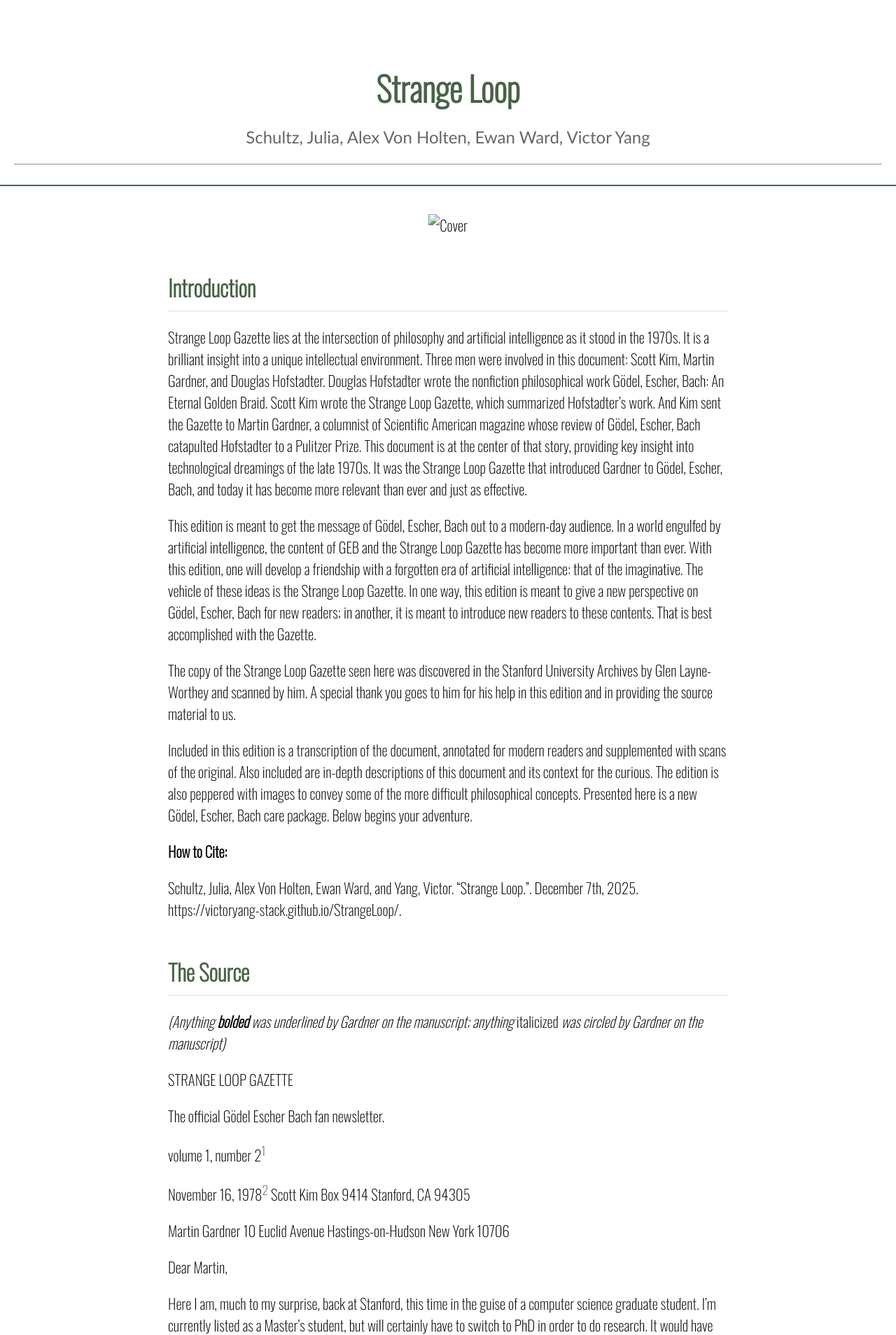
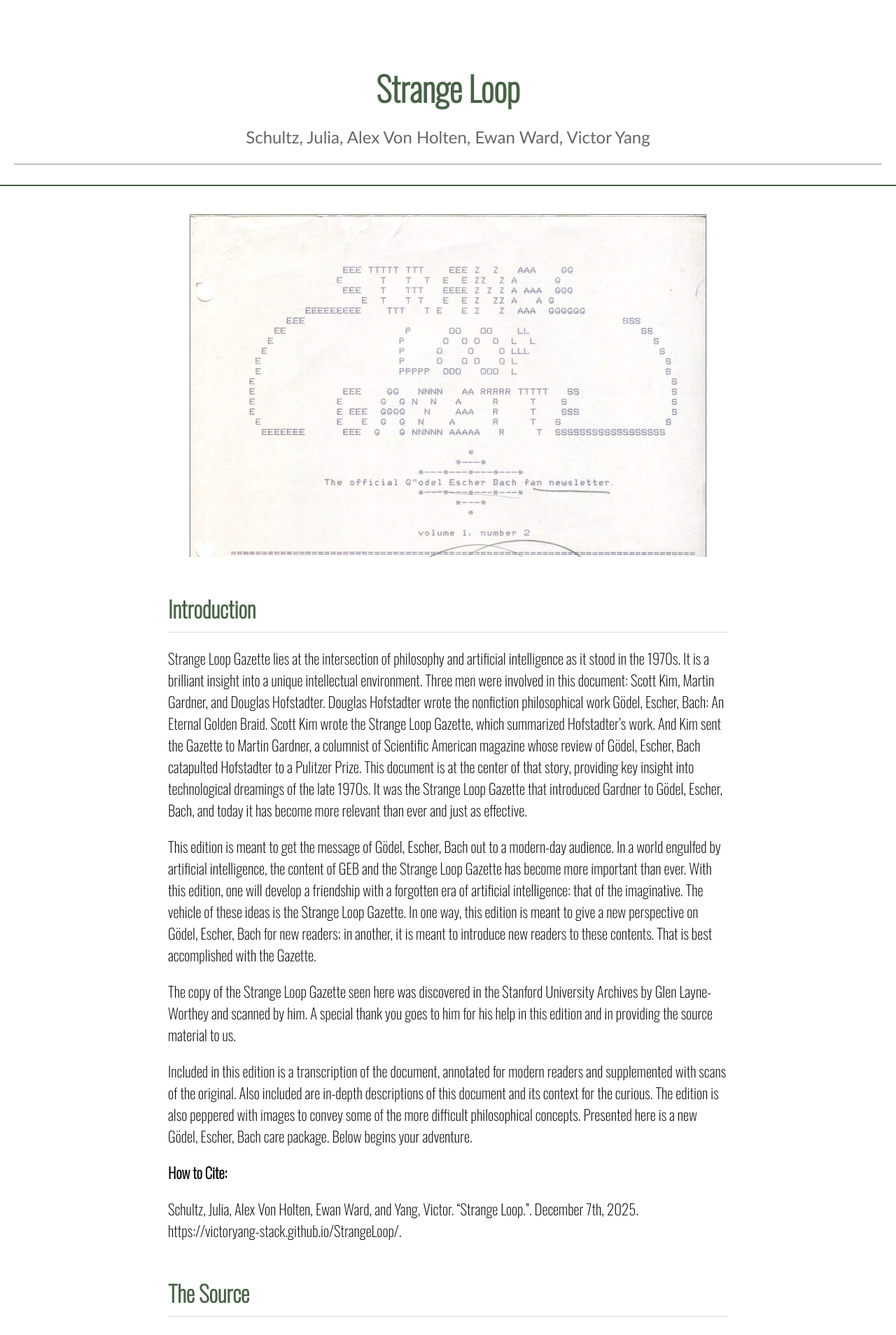
Before and after one commit to victoryang-stack/StrangeLoop, a Jekyll site: the page built from index.markdown, in a window 1280 px wide. Shown: the top 1908 px of the page at 70% size. Built offline with Jekyll 4.4.1, drawn with Linux system fonts in a browser that asks for light colours.

Commit message:
Update index.markdown

```diff
--- a/index.markdown
+++ b/index.markdown
@@ -3,7 +3,7 @@ layout: single_page
 ---
 
 <p align="center">
-  <img src="/assets/Strange Loop.jpeg" alt="Cover" style="max-width: 100%; height: auto;">
+  <img src="/assets/img/Images/Strange Loop.jpeg" alt="Cover" style="max-width: 100%; height: auto;">
 </p>
 
 {% assign media = site.mindoc_media | where: "page", "source" | sort: "order" %}
```
